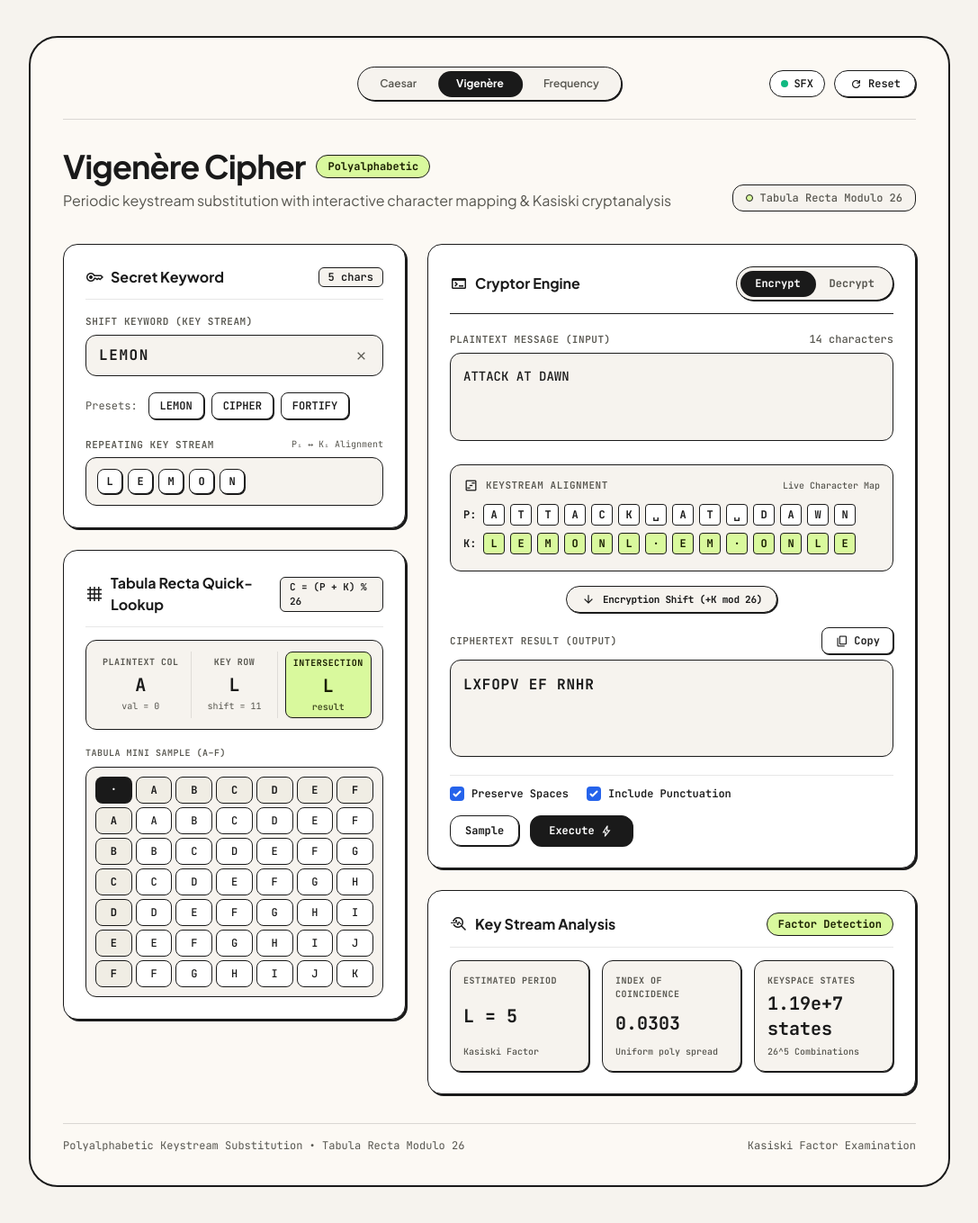
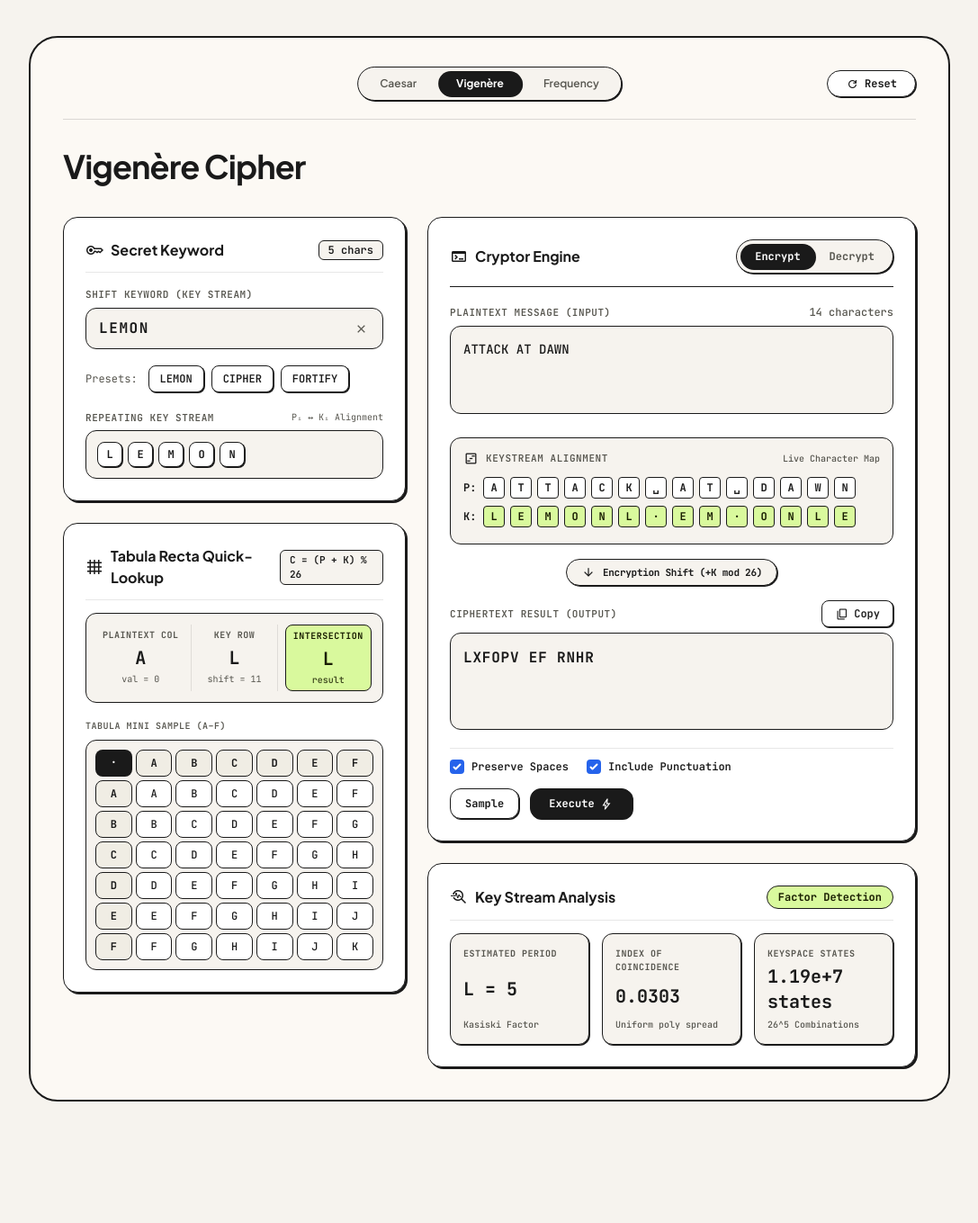
Before and after one commit to skeleton47/caesar-cipher-workstation, a Flask app: page /vigenere in a window 1280 px wide. Shown: the whole page at 90% size, without its empty margins (96-1183 px from the left). After the commit the page ends 1224 px from the top, so only its background shows below. Run offline with Flask 3, Linux system fonts and the light colour scheme; some libraries are stand-ins or nearby versions.

Commit message:
clean: remove footer, subtitle, badges, and header SFX/CmdK pills for a clean minimalistic UI

```diff
--- a/templates/about.html
+++ b/templates/about.html
@@ -148,11 +148,6 @@
                 </div>
             </div>
         </div>
-
-        <footer class="border-t border-charcoal/15 pt-4 flex items-center justify-between text-xs text-charcoal/60 font-mono">
-            <span>Discrete Applied Mathematics · ℤ₂₆ Ring Arithmetic</span>
-            <span>Cipher Studio Suite</span>
-        </footer>
     </div>
     <script src="{{ url_for('static', filename='js/sfx.js') }}"></script>
     <script src="{{ url_for('static', filename='js/interactions.js') }}"></script>
--- a/templates/vigenere.html
+++ b/templates/vigenere.html
@@ -79,11 +79,7 @@
 
             <!-- Right Shortcut Pill & Reset -->
             <div class="flex items-center gap-2.5 ml-auto sm:ml-0">
-                <button class="flex items-center gap-1.5 px-3 py-1.5 rounded-full bg-surface neo-border text-xs font-mono font-semibold text-primary shadow-sm hover:bg-surface-container transition" id="sfx-toggle-btn" title="Toggle Typing Bubble Sound">
-                    <span class="w-2 h-2 rounded-full bg-emerald-500 inline-block" id="sfx-dot"></span>
-                    <span>SFX</span>
-                </button>
-                <button class="px-4 py-1.5 rounded-full bg-surface hover:bg-surface-container neo-border font-mono text-xs font-semibold text-primary transition-all neo-shadow-sm active:translate-x-0.5 active:translate-y-0.5 flex items-center gap-1.5 shrink-0 whitespace-nowrap" id="nav-reset-btn">
+                <button class="px-5 py-1.5 rounded-full bg-surface hover:bg-surface-container neo-border font-mono text-xs font-bold text-primary transition-all neo-shadow-sm active:translate-x-0.5 active:translate-y-0.5 flex items-center gap-1.5 shrink-0 whitespace-nowrap" id="nav-reset-btn">
                     <span class="material-symbols-outlined text-[15px]">refresh</span>
                     <span>Reset</span>
                 </button>
@@ -91,22 +87,8 @@
         </header>
 
         <!-- 2. TITLE AREA -->
-        <div class="flex flex-col sm:flex-row sm:items-end justify-between gap-3 pb-1">
-            <div class="flex flex-col gap-1.5">
-                <div class="flex items-center gap-3 flex-wrap">
-                    <h1 class="text-3xl sm:text-4xl font-bold tracking-tight text-primary">Vigenère Cipher</h1>
-                    <span class="inline-flex items-center px-3 py-1 rounded-full bg-secondary-container neo-border font-mono text-xs font-bold text-on-secondary-fixed whitespace-nowrap">
-                        Polyalphabetic
-                    </span>
-                </div>
-                <p class="text-sm sm:text-base text-on-surface-variant font-normal">
-                    Periodic keystream substitution with interactive character mapping &amp; Kasiski cryptanalysis
-                </p>
-            </div>
-            <div class="hidden lg:flex items-center gap-2 px-3.5 py-1.5 rounded-xl bg-surface-container-low neo-border text-xs font-mono text-on-surface-variant shrink-0">
-                <span class="w-2 h-2 rounded-full bg-secondary-container neo-border"></span>
-                <span class="whitespace-nowrap font-medium">Tabula Recta Modulo 26</span>
-            </div>
+        <div class="flex flex-col gap-1 pb-1">
+            <h1 class="text-3xl sm:text-4xl font-bold tracking-tight text-primary">Vigenère Cipher</h1>
         </div>
 
         <!-- 3. WORKSPACE GRID: 2 COLUMNS -->
@@ -300,11 +282,6 @@
             </section>
         </main>
 
-        <!-- 4. FOOTER -->
-        <footer class="border-t border-primary/15 pt-4 flex flex-col sm:flex-row items-center justify-between gap-2 text-xs text-on-surface-variant font-mono">
-            <span>Polyalphabetic Keystream Substitution • Tabula Recta Modulo 26</span>
-            <span>Kasiski Factor Examination</span>
-        </footer>
     </div>
 
     <!-- Web Audio Synthesizer (Bubble Pop Typing SFX) -->
```
Also changed, not shown: frequency.html (+3 -20 lines), index.html (+3 -24 lines), templates/frequency.html (+3 -20 lines), templates/home.html (+3 -24 lines), vigenere.html (+3 -26 lines).
